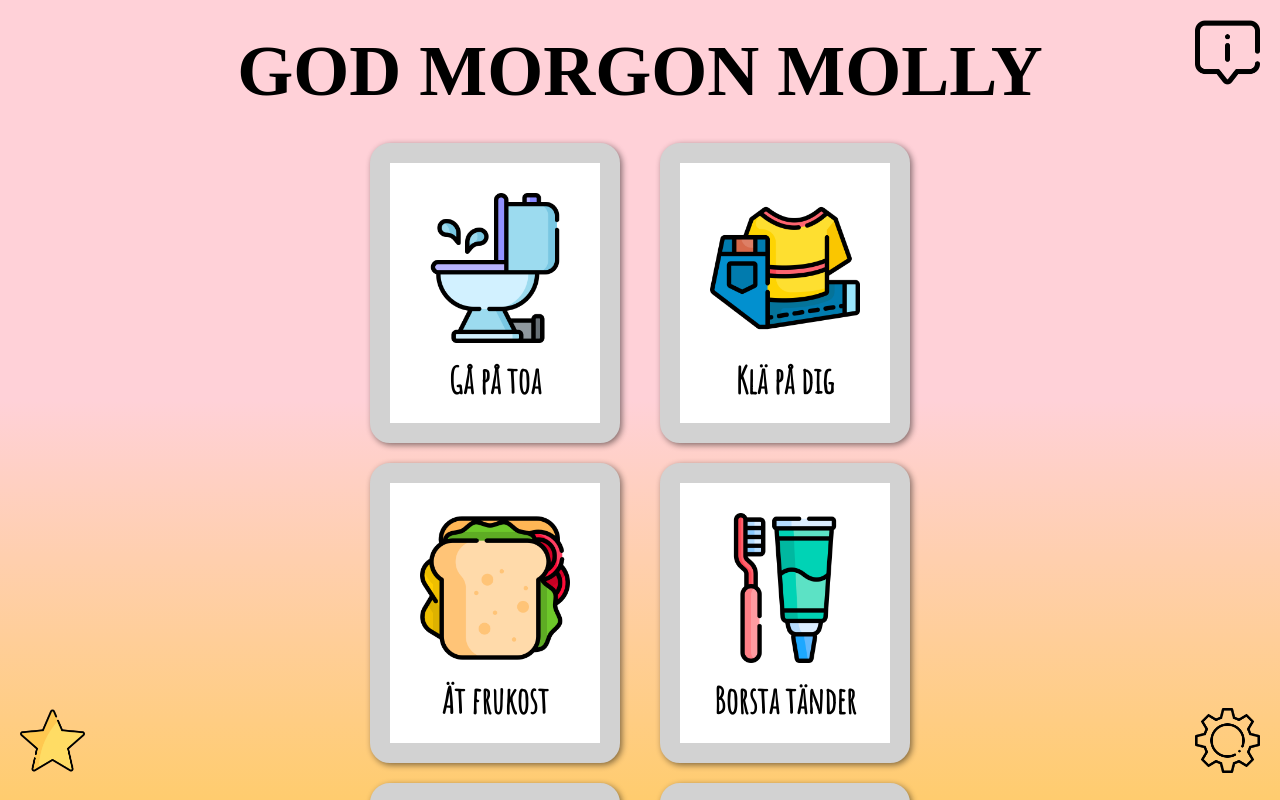
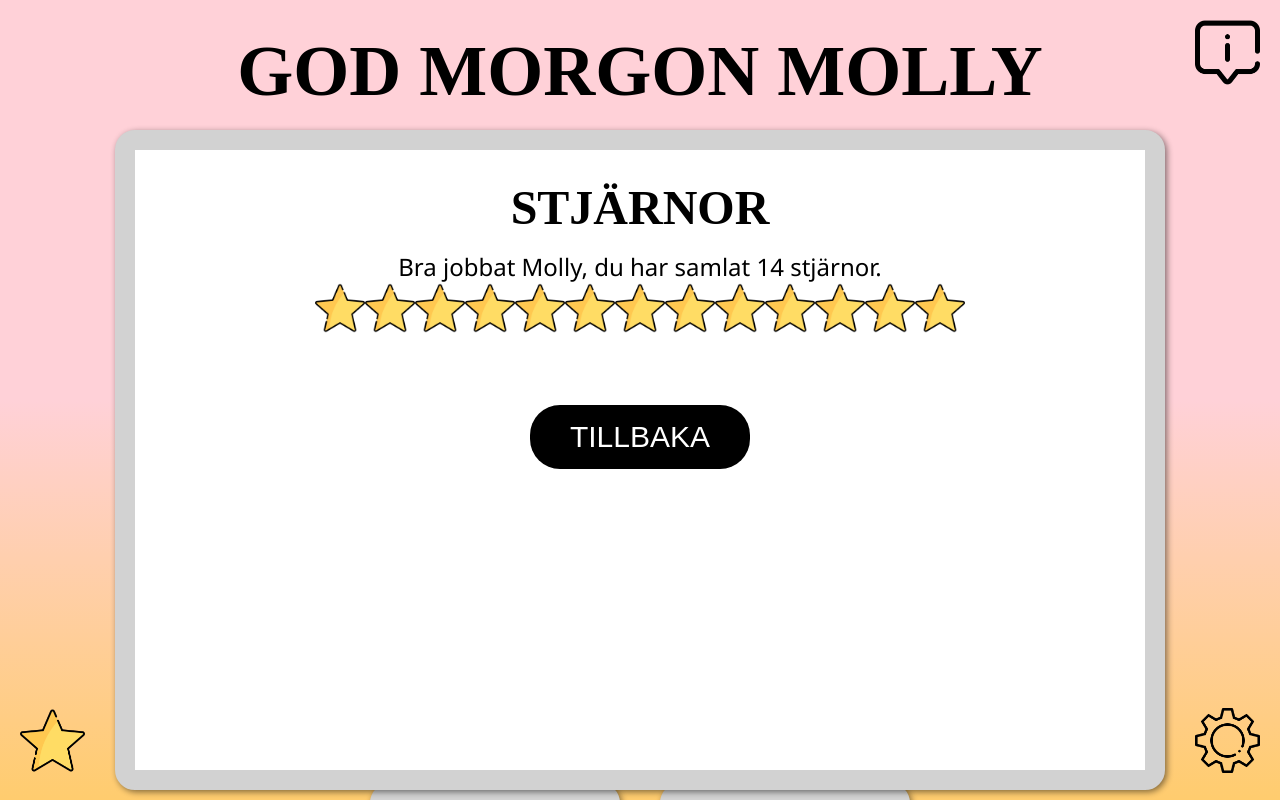
Before and after one commit to elinamren/kids-routine, a React (Create React App) app: page / in a window 1280 px wide. Both pictures are taken after a click on the button 52 px from the left and 744 px from the top of the page. Shown: the top 800 px of the page. Built offline with nearby package versions, Linux system fonts and the light colour scheme; a web font is replaced by a local one.

Commit message:
Star popup added same as info.

```diff
--- a/src/App.js
+++ b/src/App.js
@@ -4,11 +4,18 @@ import Header from "./components/Header.js";
 import IconButton from "./components/Icon-button";
 import Info from "./components/Info";
 import { useState } from "react";
+import Star from "./components/Star";
 
 function App() {
   const [isInfoOpen, setIsInfoOpen] = useState(false);
+  const [isStarOpen, setIsStarOpen] = useState(false);
   function handleInfo() {
     setIsInfoOpen((prevValue) => {
+      return !prevValue;
+    });
+  }
+  function handleStars() {
+    setIsStarOpen((prevValue) => {
       return !prevValue;
     });
   }
@@ -27,10 +34,19 @@ function App() {
         alt="settings"
         id="settings-button"
       />
-      <IconButton src="images/star.png" alt="star" id="star-button" />
+      <IconButton
+        src="images/star.png"
+        alt="star"
+        id="star-button"
+        onClick={handleStars}
+      />
       <Info
         onClick={handleInfo}
         style={{ display: isInfoOpen ? "block" : "none" }}
+      />
+      <Star
+        onClick={handleStars}
+        style={{ display: isStarOpen ? "block" : "none" }}
       />
     </div>
   );
--- a/src/components/Cards.js
+++ b/src/components/Cards.js
@@ -1,11 +1,14 @@
 import cardsMorning from "./cards-morning.js";
 
 const Cards = () => {
+  function handleClick() {
+    console.log("STAR!");
+  }
   return (
     <div className="cards-container">
       {cardsMorning.map((card) => {
         return (
-          <div key={card.id} className="cards">
+          <div key={card.id} className="cards" onClick={handleClick}>
             <img src={card.image} alt={card.title} width="150" height="150" />
             <h3>{card.title}</h3>
           </div>
--- /dev/null
+++ b/src/components/Star.js
@@ -0,0 +1,22 @@
+const Star = (props) => {
+  const name = "Molly";
+  let earnedStars = [1, 2, 3, 4, 5, 6, 7, 8, 9, 10, 12, 13, 14];
+
+  return (
+    <div className="star container" style={props.style}>
+      <h2>Stjärnor</h2>
+      <p>
+        Bra jobbat {name}, du har samlat {earnedStars.length + 1} stjärnor.
+      </p>
+      <div>
+        {earnedStars.map((star) => (
+          <img src="/images/star.png" alt="" width="50" height="50" />
+        ))}
+      </div>
+      <br />
+      <button onClick={props.onClick}>Tillbaka</button>
+    </div>
+  );
+};
+
+export default Star;
```
